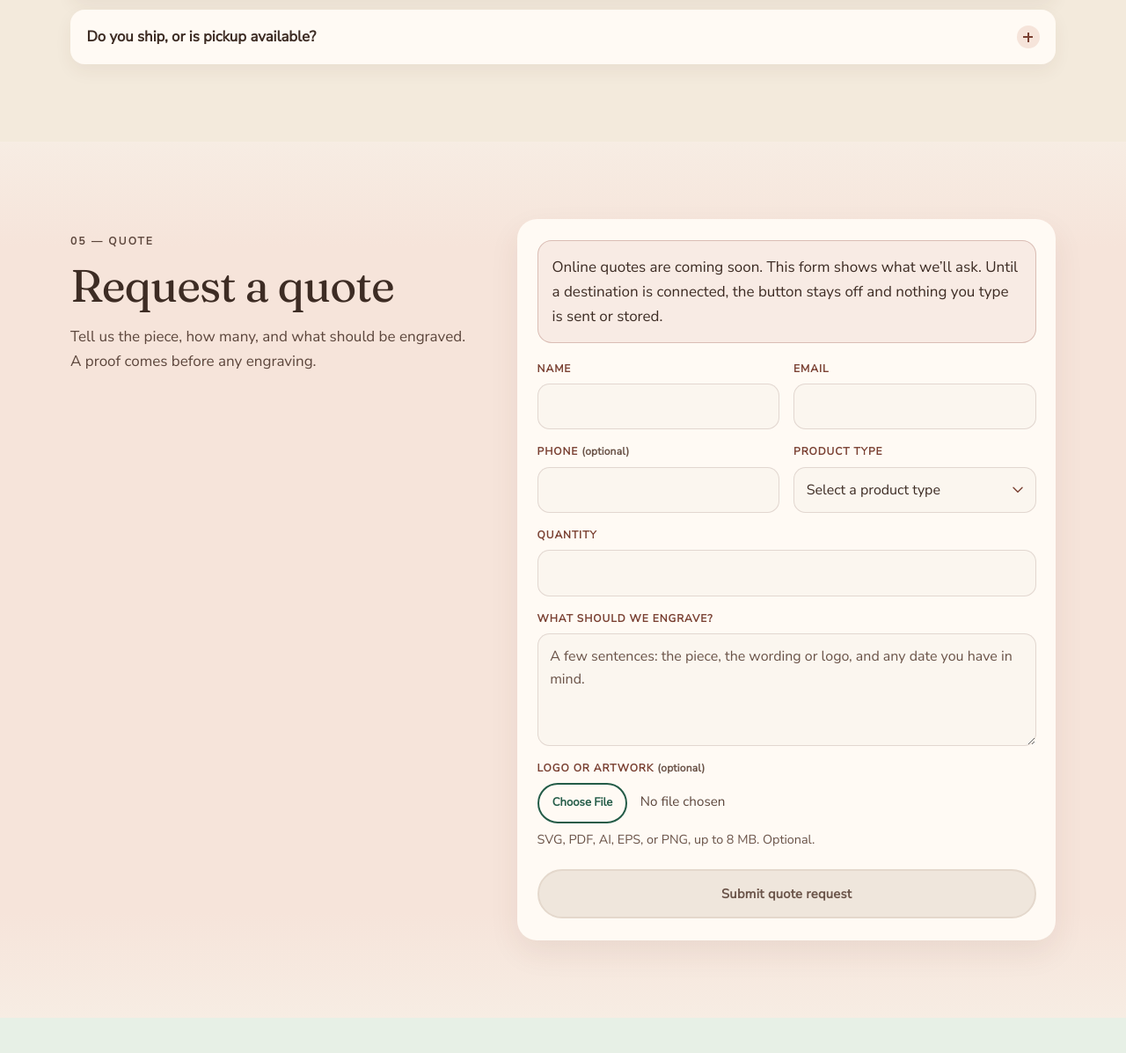
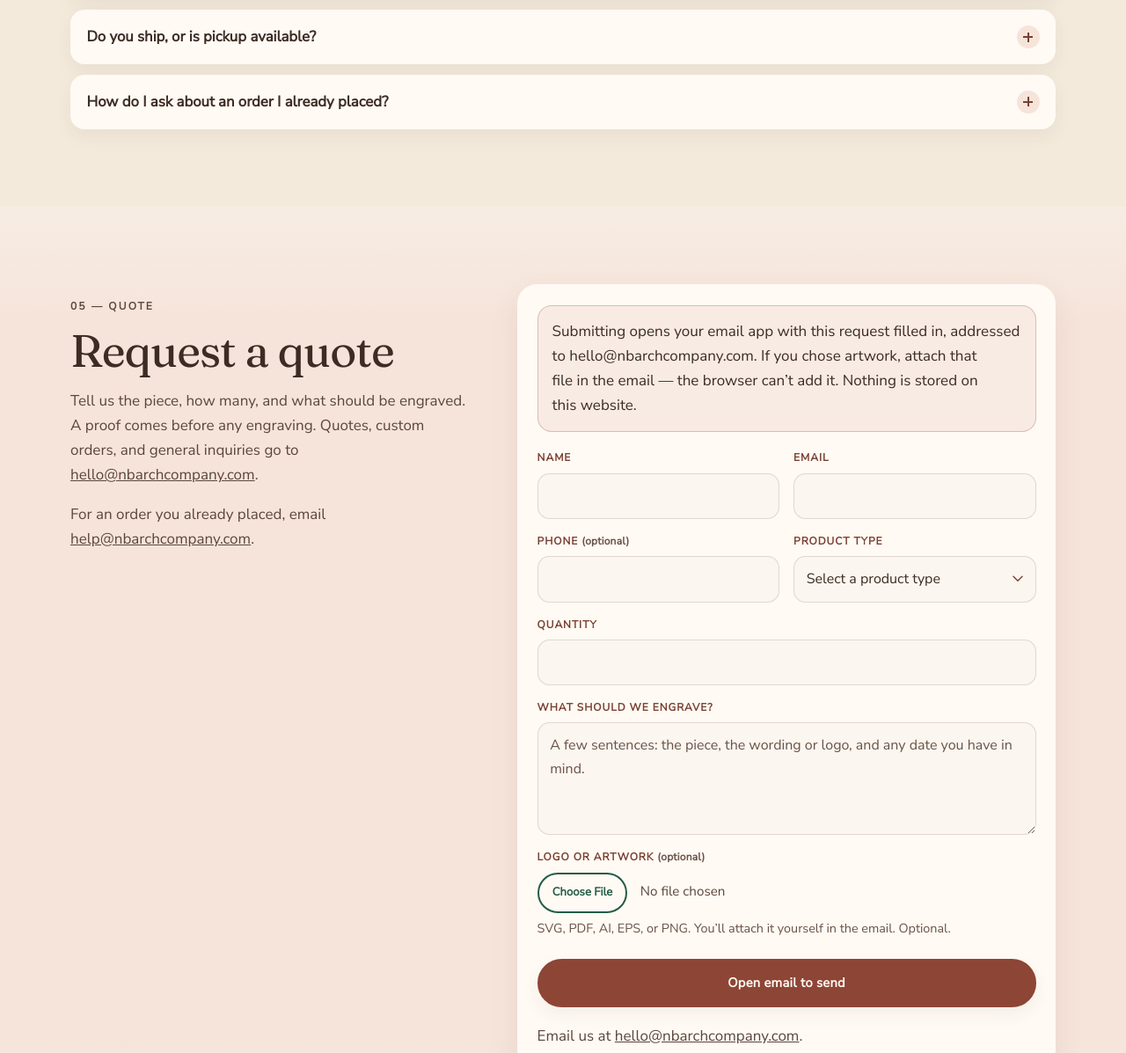
Before and after one commit to nolansmith20/nbarchcompany, a website built with Vite: page index.html in a window 1280 px wide. Shown: the part 4752-5949 px from the top of the page at 88% size. Built offline with nearby package versions, Linux system fonts and the light colour scheme.

Commit message:
Publish the live hello@ and help@ addresses.
Point the quote form at hello@nbarchcompany.com so a request opens a prefilled email, and list help@nbarchcompany.com wherever an existing order needs support.

Co-authored-by: nolansmith2020 <nolansmith20@users.noreply.github.com>

```diff
--- a/index.html
+++ b/index.html
@@ -47,6 +47,22 @@
         "description": "Custom laser engraving for drinkware, wood, and corporate gifts.",
         "logo": "https://nbarchcompany.com/brand/logo-badge.png",
         "image": "https://nbarchcompany.com/og.png",
+        "email": "hello@nbarchcompany.com",
+        "contactPoint": [
+          {
+            "@type": "ContactPoint",
+            "contactType": "sales",
+            "email": "hello@nbarchcompany.com",
+            "url": "https://nbarchcompany.com/#quote",
+            "description": "General inquiries, quotes, and custom orders."
+          },
+          {
+            "@type": "ContactPoint",
+            "contactType": "customer support",
+            "email": "help@nbarchcompany.com",
+            "description": "Support for existing orders."
+          }
+        ],
         "makesOffer": [
           {
             "@type": "Offer",
@@ -348,7 +364,13 @@
             <details>
               <summary>Do you ship, or is pickup available?</summary>
               <p>
-                Finished work can be shipped, and local pickup is available. The quote says which applies. A public address and phone number aren’t listed on this site yet.
+                Finished work can be shipped, and local pickup is available. The quote says which applies. A street address and phone number aren’t listed on this site yet. Email <a href="mailto:hello@nbarchcompany.com">hello@nbarchcompany.com</a> about shipping or pickup on a new quote.
+              </p>
+            </details>
+            <details>
+              <summary>How do I ask about an order I already placed?</summary>
+              <p>
+                Email <a href="mailto:help@nbarchcompany.com">help@nbarchcompany.com</a> with your name and what you ordered. For a new quote, a custom order, or a general question, use <a href="mailto:hello@nbarchcompany.com">hello@nbarchcompany.com</a> or the form on this page.
               </p>
             </details>
           </div>
@@ -361,14 +383,17 @@
             <p class="eyebrow">05 — Quote</p>
             <h2 id="quote-title">Request a quote</h2>
             <p>
-              Tell us the piece, how many, and what should be engraved. A proof comes before any engraving.
+              Tell us the piece, how many, and what should be engraved. A proof comes before any engraving. Quotes, custom orders, and general inquiries go to <a href="mailto:hello@nbarchcompany.com">hello@nbarchcompany.com</a>.
+            </p>
+            <p>
+              For an order you already placed, email <a href="mailto:help@nbarchcompany.com">help@nbarchcompany.com</a>.
             </p>
           </div>
           <div class="form-panel">
             <p id="quote-status" class="notice" role="status" tabindex="-1">
-              Online quotes are coming soon. This form shows what we’ll ask. Until a destination is connected, the button stays off and nothing you type is sent or stored.
+              Submitting opens your email app with this request filled in, addressed to hello@nbarchcompany.com. If you chose artwork, attach that file in the email — the browser can’t add it. Nothing is stored on this website.
             </p>
-            <form id="quote-form" action="" method="post" novalidate>
+            <form id="quote-form" action="mailto:hello@nbarchcompany.com" method="post" enctype="text/plain" novalidate>
               <input type="hidden" name="_subject" value="Quote request from nbarchcompany.com" />
               <div class="hp" aria-hidden="true">
                 <label for="nb_leave_blank">Leave blank</label>
@@ -421,11 +446,11 @@
                 <div class="field span-2 file-row">
                   <label class="file-label" for="artwork">Logo or artwork <span class="optional">(optional)</span></label>
                   <input id="artwork" name="artwork" type="file" accept=".svg,.pdf,.ai,.eps,.png,.jpg,.jpeg,.webp,image/png,image/jpeg,image/webp,image/svg+xml,application/pdf" />
-                  <p id="artwork-hint" class="hint">SVG, PDF, AI, EPS, or PNG, up to 8 MB. Optional.</p>
+                  <p id="artwork-hint" class="hint">SVG, PDF, AI, EPS, or PNG. You’ll attach it yourself in the email. Optional.</p>
                   <p class="field-error" id="artwork-error" hidden></p>
                 </div>
                 <div class="field span-2 form-actions">
-                  <button class="btn btn-solid" type="submit" disabled>Submit quote request</button>
+                  <button class="btn btn-solid" type="submit" disabled>Open email to send</button>
                 </div>
               </div>
             </form>
@@ -433,6 +458,9 @@
               <p></p>
               <button class="btn btn-ghost" id="quote-another" type="button">Write another request</button>
             </div>
+            <p class="quote-fallback">
+              Email us at <a href="mailto:hello@nbarchcompany.com">hello@nbarchcompany.com</a>.
+            </p>
           </div>
         </div>
       </section>
@@ -449,7 +477,11 @@
               height="382"
               alt="N.B. Arch Co. Custom Goods"
             />
-            <p class="footer-copy">Custom laser engraving for drinkware, wood, and corporate gifts.</p>
+            <p class="footer-copy">
+              Custom laser engraving for drinkware, wood, and corporate gifts.<br />
+              <a href="mailto:hello@nbarchcompany.com">hello@nbarchcompany.com</a> for quotes, custom orders, and general inquiries.<br />
+              <a href="mailto:help@nbarchcompany.com">help@nbarchcompany.com</a> for existing orders.
+            </p>
           </div>
           <ul class="footer-links">
             <li><a href="#services">Services</a></li>
--- a/public/config.js
+++ b/public/config.js
@@ -1,16 +1,20 @@
 // Quote delivery for N.B. Arch Co.
 //
-// This is the only value you need to change to start receiving requests.
-// Leave it as an empty string until you have somewhere for them to go.
-// While it is empty, the form stays on the page, the button stays off,
-// and nothing a visitor types is sent or stored.
+// formEndpoint is public. This file is copied into the published site.
+// It is a destination for quote requests, not a place for a secret.
 //
 // Set formEndpoint to either:
 //   "https://formspree.io/f/xxxxxxxx"   a form service that accepts a POST
-//   "owner@example.com"                 opens the visitor's email app
+//   "hello@nbarchcompany.com"           opens the visitor's email app
 //
+// hello@nbarchcompany.com is the main public inbox for quotes, custom
+// orders, and general inquiries. help@nbarchcompany.com is for existing
+// orders. That support address is shown on the page; this form does not
+// send there.
+//
+// An empty string turns the submit button off and stores nothing.
 // See the README for Formspree setup, file attachments, and redeploying.
 
 window.NBARCH_CONFIG = {
-  formEndpoint: "",
+  formEndpoint: "hello@nbarchcompany.com",
 };
--- a/src/main.js
+++ b/src/main.js
@@ -70,8 +70,10 @@ function initQuoteForm(form) {
     "Online quotes aren’t open yet. The form setting isn’t a web address or an email, so submissions stay off and nothing you type is sent or stored.";
   const httpCopy =
     "Send the piece, the quantity, and the mark you want. You’ll approve a proof before anything is engraved.";
-  const mailtoCopy =
-    "Submitting opens your email app with this request filled in. If you chose artwork, attach that file in the email — the browser can’t add it. Nothing is stored on this website.";
+
+  function mailtoCopy(address) {
+    return `Submitting opens your email app with this request filled in, addressed to ${address}. If you chose artwork, attach that file in the email — the browser can’t add it. Nothing is stored on this website.`;
+  }
 
   function applyMode() {
     const mode = quoteMode();
@@ -79,7 +81,7 @@ function initQuoteForm(form) {
     submit.disabled = !live;
     submit.textContent = mode.type === "mailto" ? "Open email to send" : "Submit quote request";
     if (mode.type === "http") status.textContent = httpCopy;
-    else if (mode.type === "mailto") status.textContent = mailtoCopy;
+    else if (mode.type === "mailto") status.textContent = mailtoCopy(mode.value);
     else if (mode.type === "invalid") status.textContent = invalidCopy;
     else status.textContent = closedCopy;
     artworkHint.textContent =
@@ -182,18 +184,19 @@ function initQuoteForm(form) {
     if (!validate()) return;
 
     if (mode.type === "mailto") {
+      const file = fileInput.files?.[0];
       const body = [
         `Name: ${form.name.value.trim()}`,
         `Email: ${form.email.value.trim()}`,
         `Phone: ${form.phone.value.trim() || "(none)"}`,
         `Product: ${form.product.value}`,
         `Quantity: ${form.quantity.value.trim()}`,
+        `Artwork: ${file ? `${file.name} (attach this file in your email app)` : "(none)"}`,
         "",
         form.description.value.trim(),
       ].join("\n");
       const href = `mailto:${mode.value}?subject=${encodeURIComponent("Quote request — N.B. Arch Co.")}&body=${encodeURIComponent(body)}`;
       window.location.href = href;
-      const file = fileInput.files?.[0];
       status.hidden = false;
       status.textContent = file
         ? `Your email app should open with this request. Attach “${file.name}” before you send. Nothing was stored on this website.`
--- a/src/styles.css
+++ b/src/styles.css
@@ -164,6 +164,7 @@ a {
 .occasions,
 .faq details p,
 .footer-copy,
+.quote-fallback,
 .legal {
   color: var(--muted);
 }
@@ -712,6 +713,10 @@ a {
   width: 100%;
 }
 
+.quote-fallback {
+  margin: 1.15rem 0 0;
+}
+
 .hp {
   position: absolute;
   left: -10000px;
```
Also changed, not shown: README.md.
